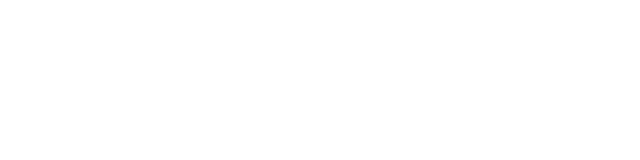
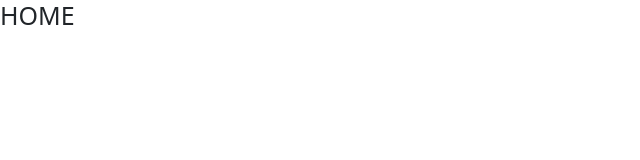
Before and after one commit to marcusviniciusmo/Components-React_Typescript, a React (Create React App) app in the folder frontend/: page / in a window 1280 px wide. Before the commit this address had no page. Shown: the top 160 px of the page, without its empty margins (0-640 px from the left). Built offline with nearby package versions, Linux system fonts and the light colour scheme.

Commit message:
Home view creation

```diff
--- a/frontend/src/routes/index.tsx
+++ b/frontend/src/routes/index.tsx
@@ -1,10 +1,12 @@
 import { BrowserRouter, Routes, Route } from 'react-router-dom';
+import Home from 'views/Home';
 import Example001  from 'components/PageNotFound/Example001';
 
 function Router() {
   return (
     <BrowserRouter>
       <Routes>
+        <Route path='/' element={<Home />} />
         <Route path='/components/pageNotFound/001' element={<Example001 />} />
       </Routes>
     </BrowserRouter>
--- /dev/null
+++ b/frontend/src/views/Home/index.tsx
@@ -0,0 +1,9 @@
+function Home() {
+  return (
+    <>
+      <h1>HOME</h1>
+    </>
+  );
+};
+
+export default Home;
```
